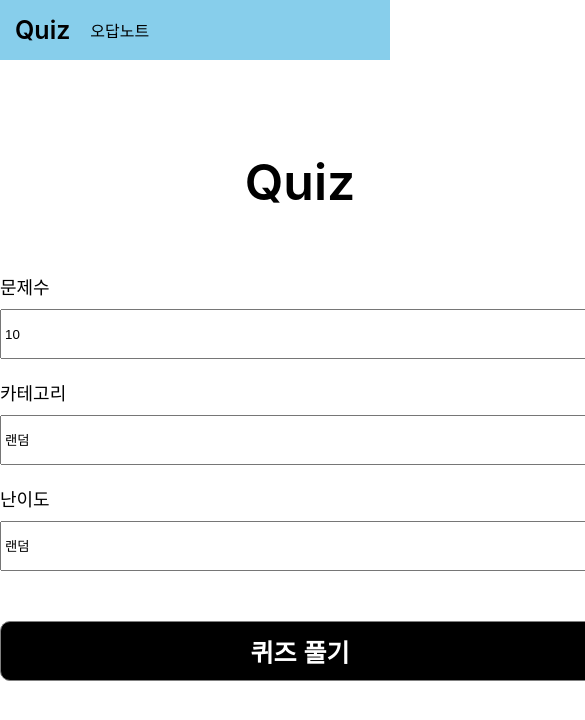
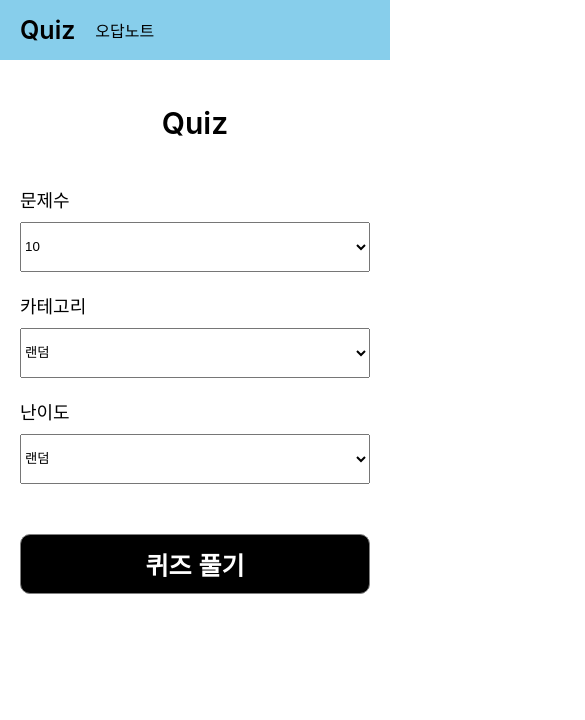
Before and after one commit to puki4416/quizApp, a React app: page / in a window 390 px wide. Shown: the top 720 px of the page, 585 px wide, since content can reach past the window. Built offline with nearby package versions, Linux system fonts and the light colour scheme; what chartjs-plugin-datalabels would draw is missing.

Commit message:
design : 반응형 디자인구현

```diff
--- a/src/component/Common/Header/Header.module.css
+++ b/src/component/Common/Header/Header.module.css
@@ -1,6 +1,6 @@
 .mainBlock {
-  width: calc(100% - 30px);
-  padding: 15px;
+  width: calc(100% - 40px);
+  padding: 15px 20px 15px 20px;
   background: skyblue;
   display: flex;
   align-items: center;
--- a/src/component/Home/Body/Body.module.css
+++ b/src/component/Home/Body/Body.module.css
@@ -6,8 +6,22 @@
   gap: 20px;
 }
 
+@media screen and (max-width: 620px) {
+  .mainBlock {
+    width: calc(100% - 40px);
+    padding: 20px;
+    margin: 0 auto 0 auto;
+  }
+}
+
 .title {
   font-weight: 600;
   font-size: 50px;
   text-align: center;
 }
+
+@media screen and (max-width: 620px) {
+  .title {
+    font-size: 30px;
+  }
+}
--- a/src/component/Home/QuizStartButton/QuizStartButton.module.css
+++ b/src/component/Home/QuizStartButton/QuizStartButton.module.css
@@ -14,3 +14,9 @@
 .mainBlock:hover {
   opacity: 0.7;
 }
+
+@media screen and (max-width: 620px) {
+  .mainBlock {
+    width: 100%;
+  }
+}
--- a/src/component/Home/SelectBox/SelectBox.module.css
+++ b/src/component/Home/SelectBox/SelectBox.module.css
@@ -2,6 +2,12 @@
   width: 600px;
   height: 50px;
   cursor: pointer;
+}
+
+@media screen and (max-width: 620px) {
+  .select {
+    width: 100%;
+  }
 }
 
 .title {
--- a/src/component/Quiz/Answer/Answer.module.css
+++ b/src/component/Quiz/Answer/Answer.module.css
@@ -12,6 +12,12 @@
   cursor: pointer;
 }
 
+@media screen and (max-width: 620px) {
+  .mainBlock {
+    width: calc(100% - 20px);
+  }
+}
+
 .wrong {
   color: white;
   background-color: red;
--- a/src/component/Quiz/Body/Body.module.css
+++ b/src/component/Quiz/Body/Body.module.css
@@ -2,3 +2,11 @@
   width: 600px;
   margin: 50px auto 0 auto;
 }
+
+@media screen and (max-width: 620px) {
+  .mainBlock {
+    width: calc(100% - 40px);
+    padding: 20px;
+    margin: 20px auto 0 auto;
+  }
+}
--- a/src/component/Quiz/Info/Info.module.css
+++ b/src/component/Quiz/Info/Info.module.css
@@ -1,7 +1,7 @@
 .mainBlock {
   display: flex;
   justify-content: space-between;
-  margin: 0 0 10px 0;
+  margin: 0 0 20px 0;
 }
 
 .subBlock {
--- a/src/component/Quiz/NextQuestionButton/NextQuestionButton.module.css
+++ b/src/component/Quiz/NextQuestionButton/NextQuestionButton.module.css
@@ -13,3 +13,9 @@
   cursor: pointer;
   border: none;
 }
+
+@media screen and (max-width: 620px) {
+  .mainBlock {
+    width: 100%;
+  }
+}
--- a/src/component/Quiz/ResultModal/ResultModal.module.css
+++ b/src/component/Quiz/ResultModal/ResultModal.module.css
@@ -7,6 +7,15 @@
   top: 0;
   left: 0;
   right: 0;
-  bottom: 0;
+  bottom: 200px;
   padding: 15px;
+  width: 600px;
+  margin: auto;
 }
+
+@media screen and (max-width: 620px) {
+  .mainBlock {
+    width: calc(100% - 40px);
+    padding: 20px;
+  }
+}
--- a/src/component/Quiz/ResultModal/ResultModal.tsx
+++ b/src/component/Quiz/ResultModal/ResultModal.tsx
@@ -11,9 +11,9 @@ const ResultModal = ({ status }: ResultModalProps) => {
     return (
       <div className={styles.mainBlock}>
         {status === "Success" ? (
-          <BiCircle color="#024bad" size={600} />
+          <BiCircle color="#024bad" size={"80%"} />
         ) : (
-          <ImCross color={"red"} size={500} />
+          <ImCross color={"red"} size={"80%"} />
         )}
       </div>
     );
--- a/src/component/Result/Body/Body.module.css
+++ b/src/component/Result/Body/Body.module.css
@@ -5,6 +5,13 @@
   display: flex;
   flex-direction: column;
   align-items: center;
+}
+
+@media screen and (max-width: 620px) {
+  .mainBlock {
+    width: calc(100% - 40px);
+    margin: 20px auto 0 auto;
+  }
 }
 
 .title {
--- a/src/component/ReviewNote/Body/Body.module.css
+++ b/src/component/ReviewNote/Body/Body.module.css
@@ -1,6 +1,13 @@
 .mainBlock {
   width: 600px;
   margin: 30px auto 50px auto;
+}
+
+@media screen and (max-width: 620px) {
+  .mainBlock {
+    width: calc(100% - 40px);
+    padding: 20px;
+  }
 }
 
 .titleBlock {
```
